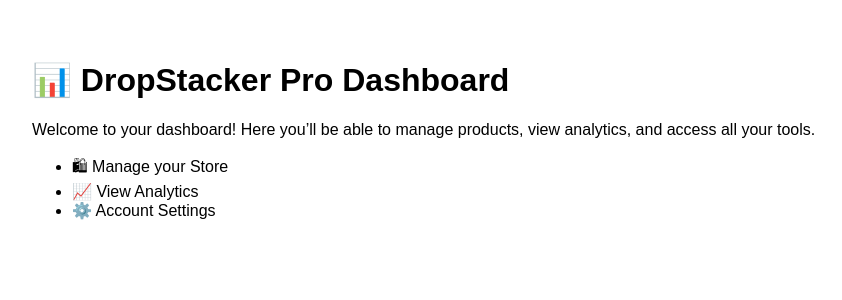
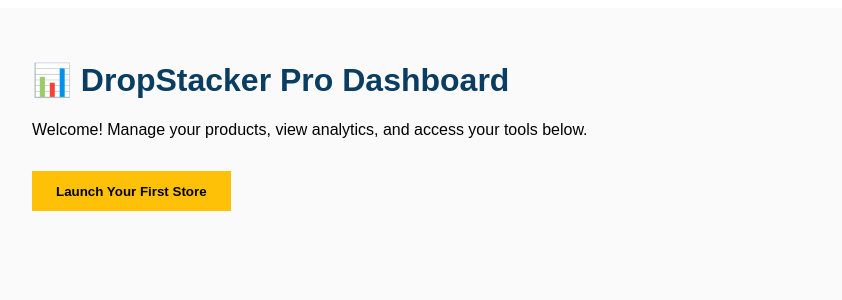
Before and after one commit to nextwaveaisuite/dropstacker-pro, a Next.js app: page /dashboard in a window 1280 px wide. Shown: the top 300 px of the page, without its empty margins (8-850 px from the left). Built offline with nearby package versions, Linux system fonts and the light colour scheme.

Commit message:
dashboard.js

```diff
--- a/pages/dashboard.js
+++ b/pages/dashboard.js
@@ -1,13 +1,13 @@
 export default function Dashboard() {
   return (
-    <div style={{ fontFamily: 'sans-serif', padding: '2rem' }}>
-      <h1>📊 DropStacker Pro Dashboard</h1>
-      <p>Welcome to your dashboard! Here you’ll be able to manage products, view analytics, and access all your tools.</p>
-      <ul>
-        <li>🛍 Manage your Store</li>
-        <li>📈 View Analytics</li>
-        <li>⚙️ Account Settings</li>
-      </ul>
+    <div style={{ fontFamily: 'Arial, sans-serif', padding: '2rem', backgroundColor: '#FAFAFA', minHeight: '100vh' }}>
+      <h1 style={{ color: '#0A3D62' }}>📊 DropStacker Pro Dashboard</h1>
+      <p>Welcome! Manage your products, view analytics, and access your tools below.</p>
+      <div style={{ marginTop: '2rem' }}>
+        <button style={{ padding: '0.8rem 1.5rem', backgroundColor: '#FFC107', border: 'none', fontWeight: 'bold', cursor: 'pointer' }}>
+          Launch Your First Store
+        </button>
+      </div>
     </div>
   );
   }
```
